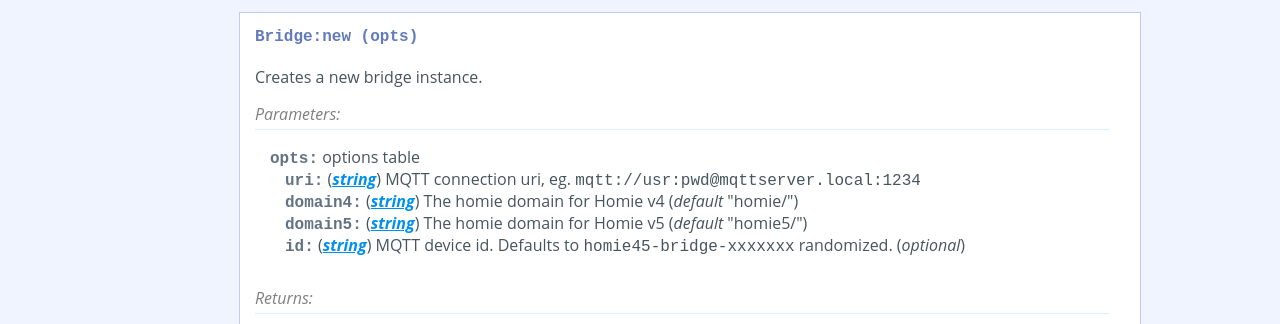
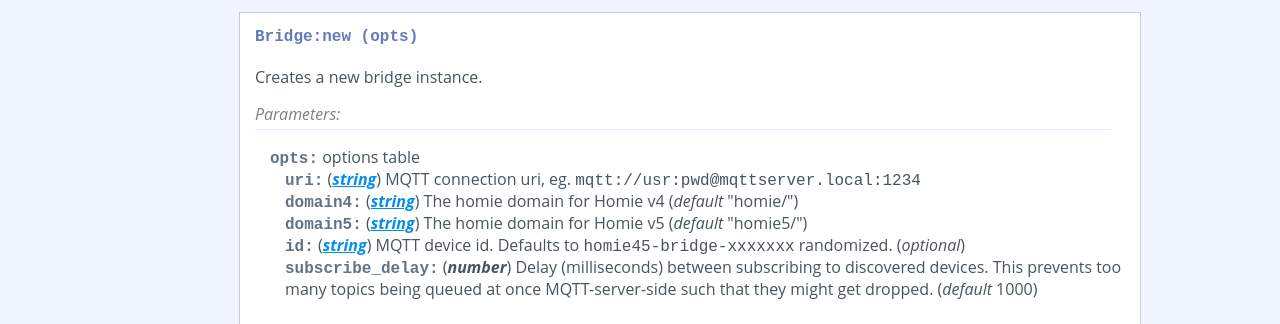
Before and after one commit to Tieske/homie45, a plain HTML site: page docs/classes/Bridge.html in a window 1280 px wide. Shown: the part 628-952 px from the top of the page. Drawn offline with Linux system fonts and the light colour scheme.

Commit message:
fix(mqtt) ratelimit new devices to ensure keeping up
attempt to fix issue https://github.com/Tieske/homie45/issues/1

```diff
--- a/docs/classes/Bridge.html
+++ b/docs/classes/Bridge.html
@@ -124,6 +124,13 @@
          MQTT device id. Defaults to <code>homie45-bridge-xxxxxxx</code> randomized.
          (<em>optional</em>)
         </li>
+        <li><span class="parameter">subscribe_delay</span>
+            <span class="types"><span class="type">number</span></span>
+         Delay (milliseconds) between subscribing to
+ discovered devices. This prevents too many topics being queued at once MQTT-server-side such
+ that they might get dropped.
+         (<em>default</em> 1000)
+        </li>
         </li></ul>
     </ul>
 
@@ -173,7 +180,6 @@
 </div> <!-- id="main" -->
 <div id="about">
 <i>generated by <a href="http://github.com/stevedonovan/LDoc">LDoc 1.4.6</a></i>
-<i style="float:right;">Last updated 2023-01-15 01:33:13 </i>
 </div> <!-- id="about" -->
 </div> <!-- id="container" -->
 </body>
```
Also changed, not shown: docs/classes/Device.html (+0 -1 lines), docs/index.html (+0 -1 lines), docs/scripts/homie45bridge.html (+6 -1 lines), docs/topics/01-introduction.md.html (+0 -1 lines), docs/topics/CHANGELOG.md.html (+0 -1 lines), docs/topics/LICENSE.md.html (+0 -1 lines), 4 other files.
